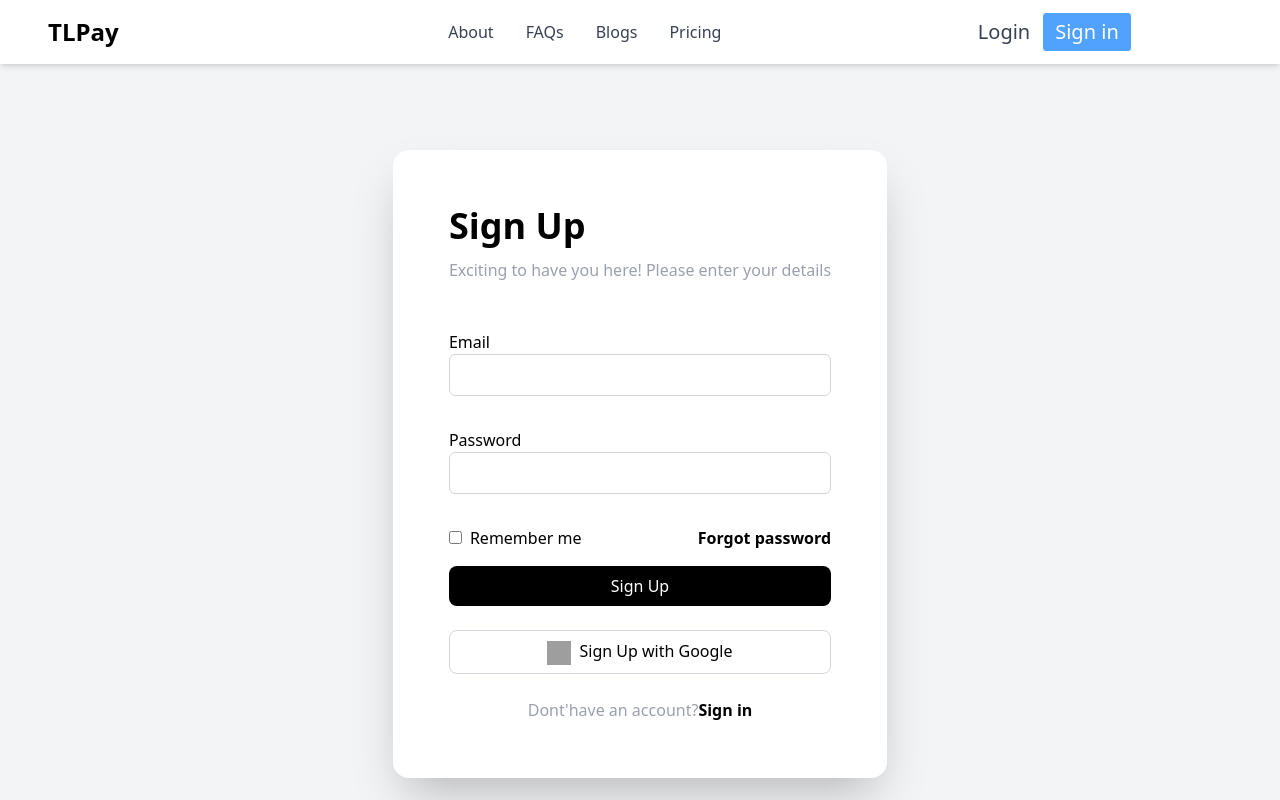
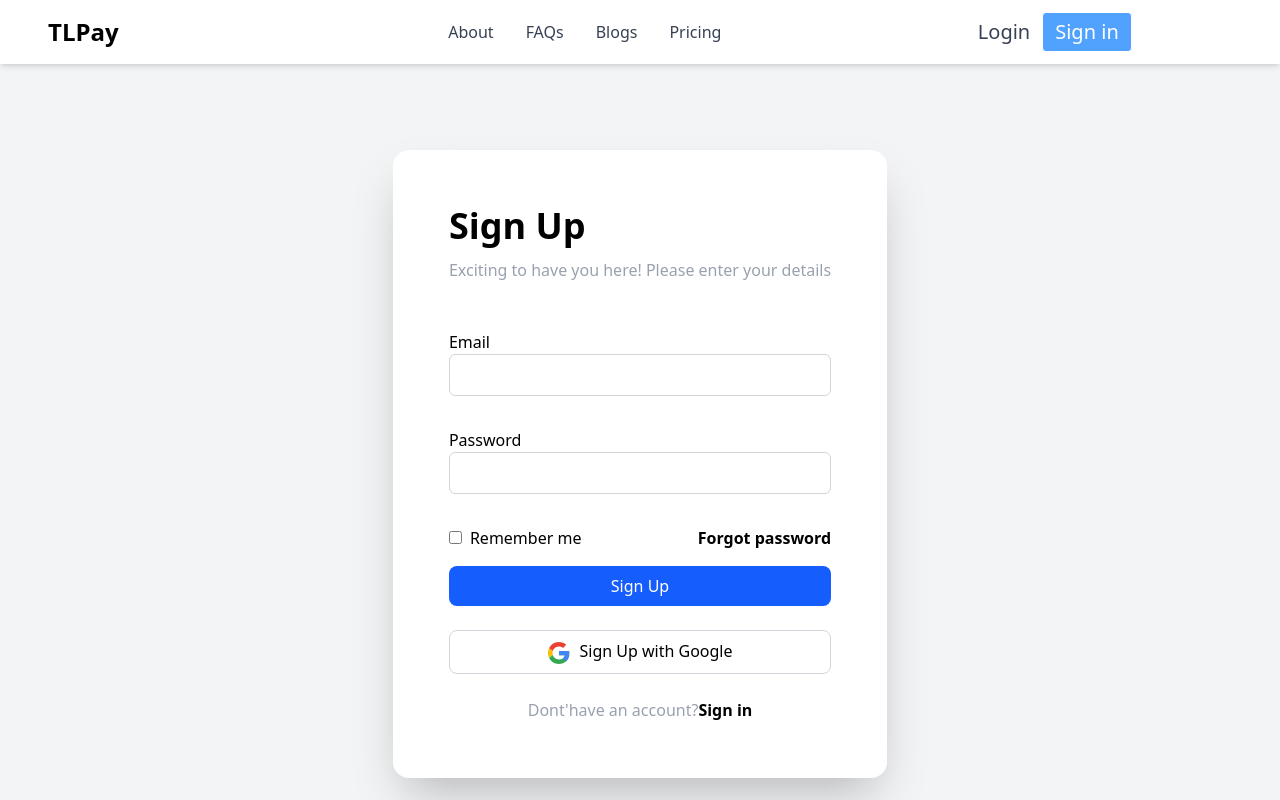
Before and after one commit to esitoxla/DIV-frontend, a React (Vite) app: page /signup in a window 1280 px wide. Shown: the top 800 px of the page. Built offline with nearby package versions, Linux system fonts and the light colour scheme; grey boxes are pictures that could not be loaded.

Commit message:
styling login and signup

```diff
--- a/src/Routes/SignIn.jsx
+++ b/src/Routes/SignIn.jsx
@@ -40,12 +40,12 @@
             <span class="font-bold text-md">Forgot password</span>
           </div>
           <button
-            class="w-full bg-black text-white p-2 rounded-lg mb-6 hover:bg-white hover:text-black hover:border hover:border-gray-300"
+            class="w-full bg-blue-600 text-white p-2 rounded-lg mb-6 hover:bg-white hover:text-black hover:border hover:border-gray-300"
           >
             Sign in
           </button>
           <button
-            class="w-full border border-gray-300 text-md p-2 rounded-lg mb-6 hover:bg-black hover:text-white"
+            class="w-full border border-gray-300 text-md p-2 rounded-lg mb-6 hover:bg-blue-600 hover:text-white"
           >
             <img src="google.svg" alt="img" class="w-6 h-6 inline mr-2" />
             Sign in with Google
--- a/src/Routes/SignUp.jsx
+++ b/src/Routes/SignUp.jsx
@@ -39,12 +39,12 @@
             <span class="font-bold text-md">Forgot password</span>
           </div>
           <button
-            class="w-full bg-black text-white p-2 rounded-lg mb-6 hover:bg-white hover:text-black hover:border hover:border-gray-300"
+            class="w-full bg-blue-600 text-white p-2 rounded-lg mb-6 hover:bg-white hover:text-black hover:border hover:border-gray-300"
           >
             Sign Up
           </button>
           <button
-            class="w-full border border-gray-300 text-md p-2 rounded-lg mb-6 hover:bg-black hover:text-white"
+            class="w-full border border-gray-300 text-md p-2 rounded-lg mb-6 hover:bg-blue-600 hover:text-white"
           >
             <img src="google.svg" alt="img" class="w-6 h-6 inline mr-2" />
             Sign Up with Google
```
Also changed, not shown: public/google.svg (added), public/image.jpg (added).
